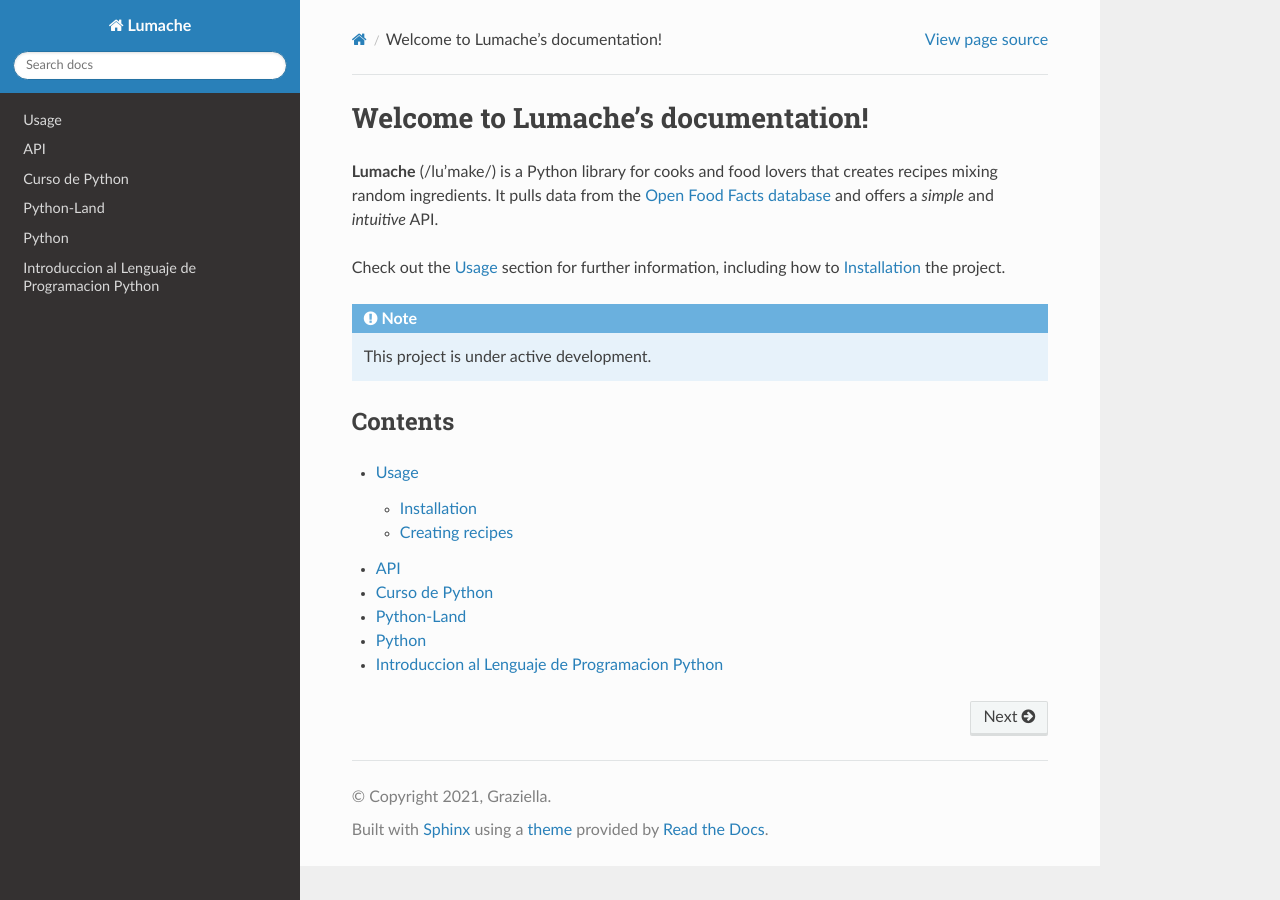
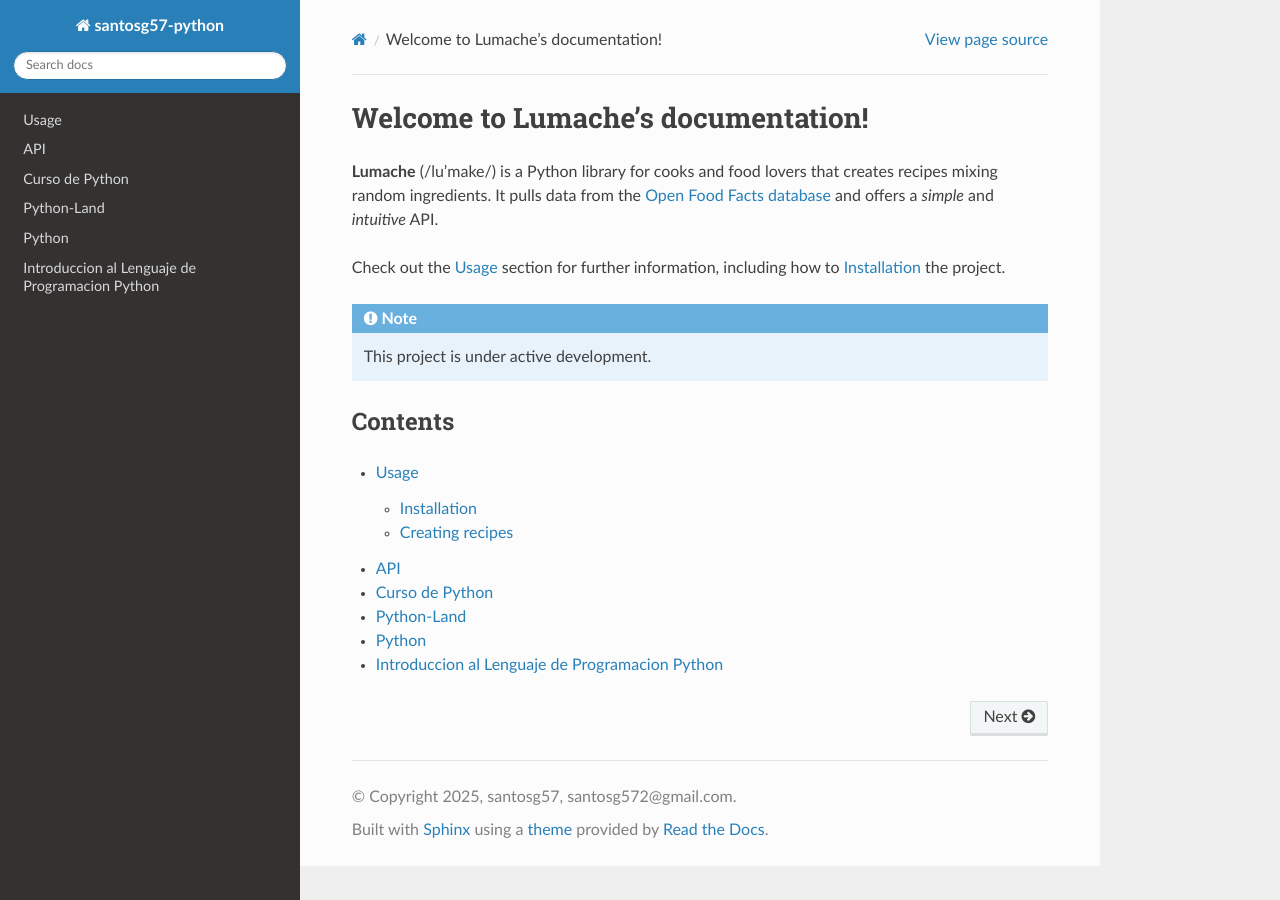
Before and after one commit to matecom57/santosg57-python, a Sphinx documentation site: the page built from docs/source/index.rst, in a window 1280 px wide. Built offline with Sphinx 7.4.7 and the Read the Docs theme 3.1.0, drawn with Linux system fonts in a browser that asks for light colours; pages that are not in the unit, such as notebooks, are missing from menus.

Commit message:
Test comité

```diff
--- a/docs/source/conf.py
+++ b/docs/source/conf.py
@@ -2,9 +2,9 @@
 
 # -- Project information
 
-project = 'Lumache'
-copyright = '2021, Graziella'
-author = 'Graziella'
+project = 'santosg57-python'
+copyright = '2025, santosg57, santosg572@gmail.com'
+author = 'santosg57'
 
 release = '0.1'
 version = '0.1.0'
```
